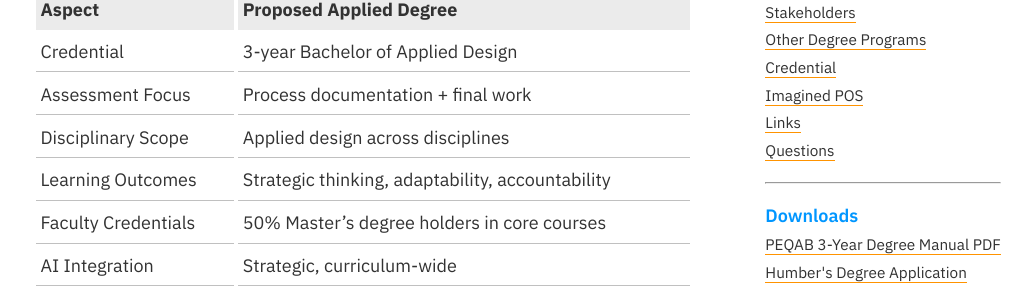
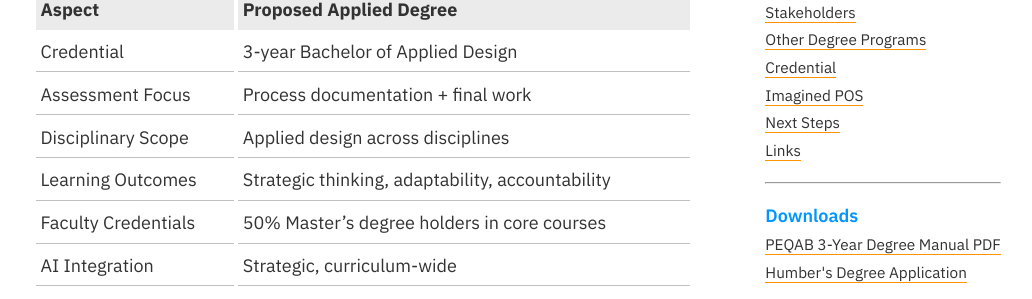
Before and after one commit to AlainParadis/program-transformation, a Jekyll site: the page built from index.md, in a window 1280 px wide. Shown: the part 453-752 px from the top of the page, without its empty margins (76-1108 px from the left). Built offline with Jekyll 4.4.1, drawn with Linux system fonts in a browser that asks for light colours.

Commit message:
Update sidebar: add Next Steps, remove Questions
Modify _includes/aside.html to update the aside navigation: add a link to the #nextsteps section and remove the #questions entry so the sidebar matches the current page sections.

```diff
--- a/_includes/aside.html
+++ b/_includes/aside.html
@@ -20,8 +20,8 @@
 	<li><a href="#otherdegreeprograms">Other Degree Programs</a></li>
 	<li><a href="#credential">Credential</a></li>
 	<li><a href="#pos">Imagined POS</a></li>
+	<li><a href="#nextsteps">Next Steps</a></li>
 	<li><a href="#links">Links</a></li>
-	<li><a href="#questions">Questions</a></li>
 </ul>
 <hr>
 <h5>
```
